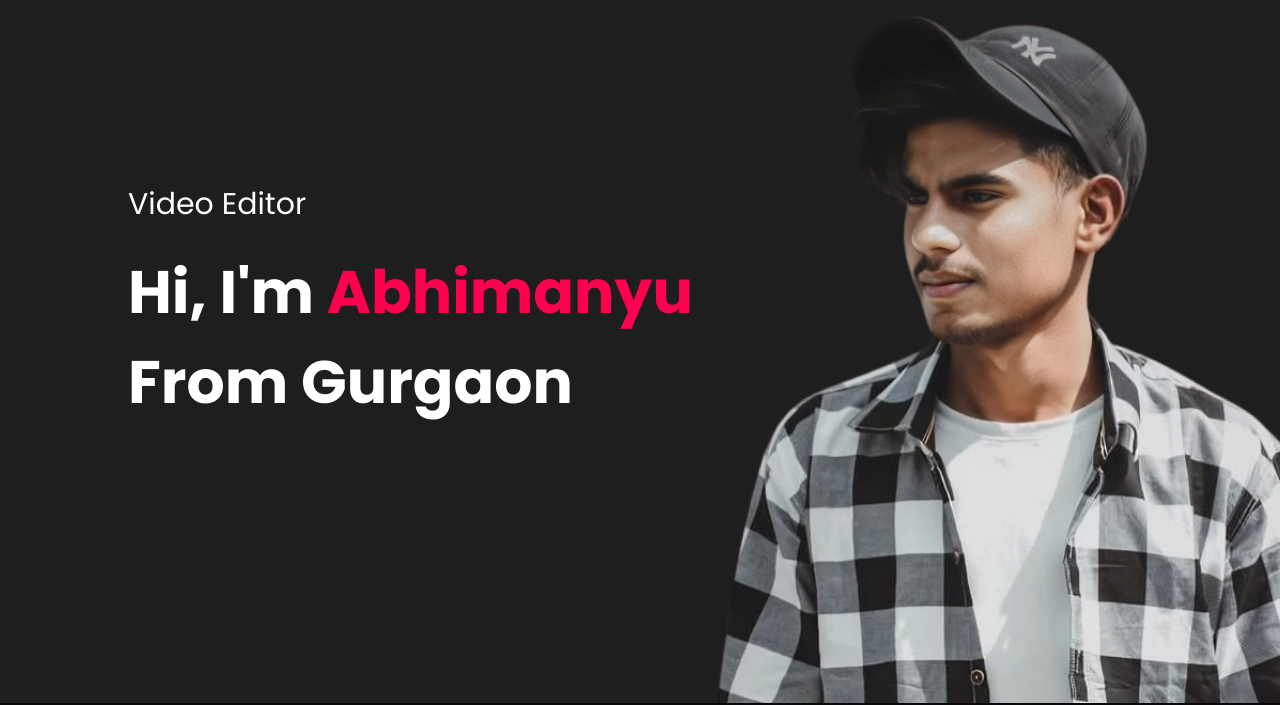
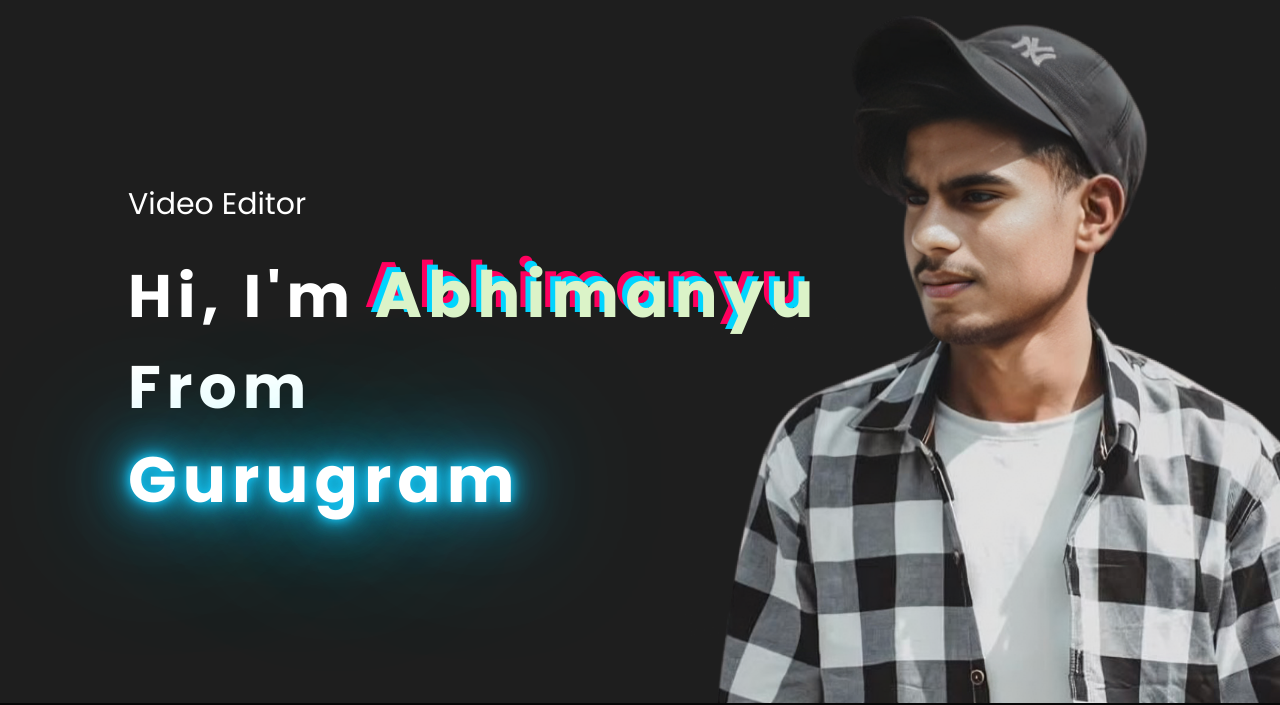
Before and after one commit to deepakguptabca/abhi_editz, a plain HTML site: page index.html in a window 1280 px wide. Shown: the part 97-802 px from the top of the page. Drawn offline with Linux system fonts and the light colour scheme.

Commit message:
added cool css

```diff
--- a/index.html
+++ b/index.html
@@ -24,7 +24,9 @@
             </nav>
             <div class="header-text">
                 <p>Video Editor</p>
-                <h1>Hi, I'm <span>Abhimanyu</span><br> From Gurgaon</h1>
+               <div class="hover-container">
+                <h1 class="explosive-text"  >Hi, I'm <span class="shadow-dance-text">Abhimanyu</span><br> From <div class="neon-text">Gurugram</div></h1>
+            </div>
             </div>
         </div>
     </div>
--- a/style.css
+++ b/style.css
@@ -76,7 +76,7 @@ nav ul li a:hover::after{
 }
 
 .header-text h1 span{
-    color: #ff004f;
+    color: #dbf3c8;
 }
 
 /* ------------about----------- */
@@ -436,3 +436,90 @@ nav .fas{
     margin-top: -40px;
     display: block;
 }
+
+
+.shadow-dance-text {
+    font-size: 4rem;
+    color: #fff;
+    text-shadow: 5px 5px 0 #ff005e, 10px 10px 0 #00d4ff;
+    animation: shadow-dance 2s infinite;
+}
+
+@keyframes shadow-dance {
+    0%, 100% {
+        text-shadow: 5px 5px 0 #ff005e, 10px 10px 0 #00d4ff;
+    }
+    50% {
+        text-shadow: -5px -5px 0 #00d4ff, -10px -10px 0 #ff005e;
+    }
+}
+
+.hover-container {
+    display: inline-block;
+    position: relative;
+}
+
+.explosive-text {
+    font-size: 3rem;
+    color: #fff;
+    letter-spacing: 0.1em;
+    display: inline-block;
+    position: relative;
+    transition: transform 0.3s ease-out;
+}
+
+.explosive-text:hover {
+    transform: scale(1.1);
+}
+
+.explosive-text:hover::before,
+.explosive-text:hover::after {
+    content: '';
+    position: absolute;
+    top: 50%;
+    left: 50%;
+    width: 200%;
+    height: 200%;
+    border-radius: 50%;
+    transform: translate(-50%, -50%) scale(0);
+    animation: burst 0.8s ease-out forwards;
+}
+
+.explosive-text:hover::before {
+    background: radial-gradient(circle, rgba(255, 0, 150, 0.6), transparent);
+    z-index: -1;
+}
+
+.explosive-text:hover::after {
+    background: radial-gradient(circle, rgba(0, 200, 255, 0.6), transparent);
+    z-index: -2;
+}
+
+@keyframes burst {
+    0% {
+        transform: translate(-50%, -50%) scale(0);
+        opacity: 1;
+    }
+    70% {
+        opacity: 0.8;
+    }
+    100% {
+        transform: translate(-50%, -50%) scale(1.5);
+        opacity: 0;
+    }
+}
+.neon-text {
+    font-size: 4rem;
+    color: #fff;
+    text-shadow: 0 0 5px #ff005e, 0 0 10px #ff005e, 0 0 20px #ff005e, 0 0 40px #ff005e, 0 0 80px #ff005e;
+    animation: glow 1.5s infinite alternate;
+}
+
+@keyframes glow {
+    0% {
+        text-shadow: 0 0 5px #ff005e, 0 0 10px #ff005e, 0 0 20px #ff005e, 0 0 40px #ff005e, 0 0 80px #ff005e;
+    }
+    100% {
+        text-shadow: 0 0 10px #00d4ff, 0 0 20px #00d4ff, 0 0 40px #00d4ff, 0 0 80px #00d4ff, 0 0 160px #00d4ff;
+    }
+}
```
